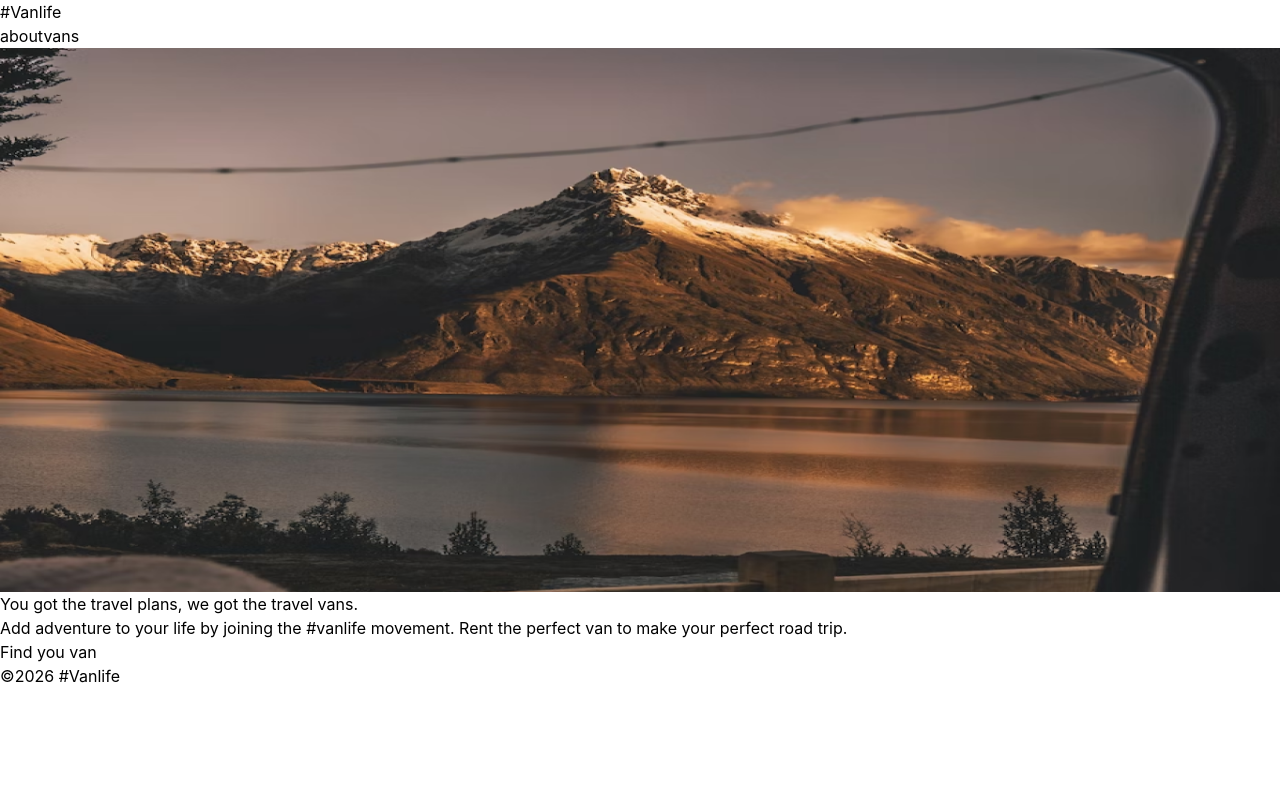
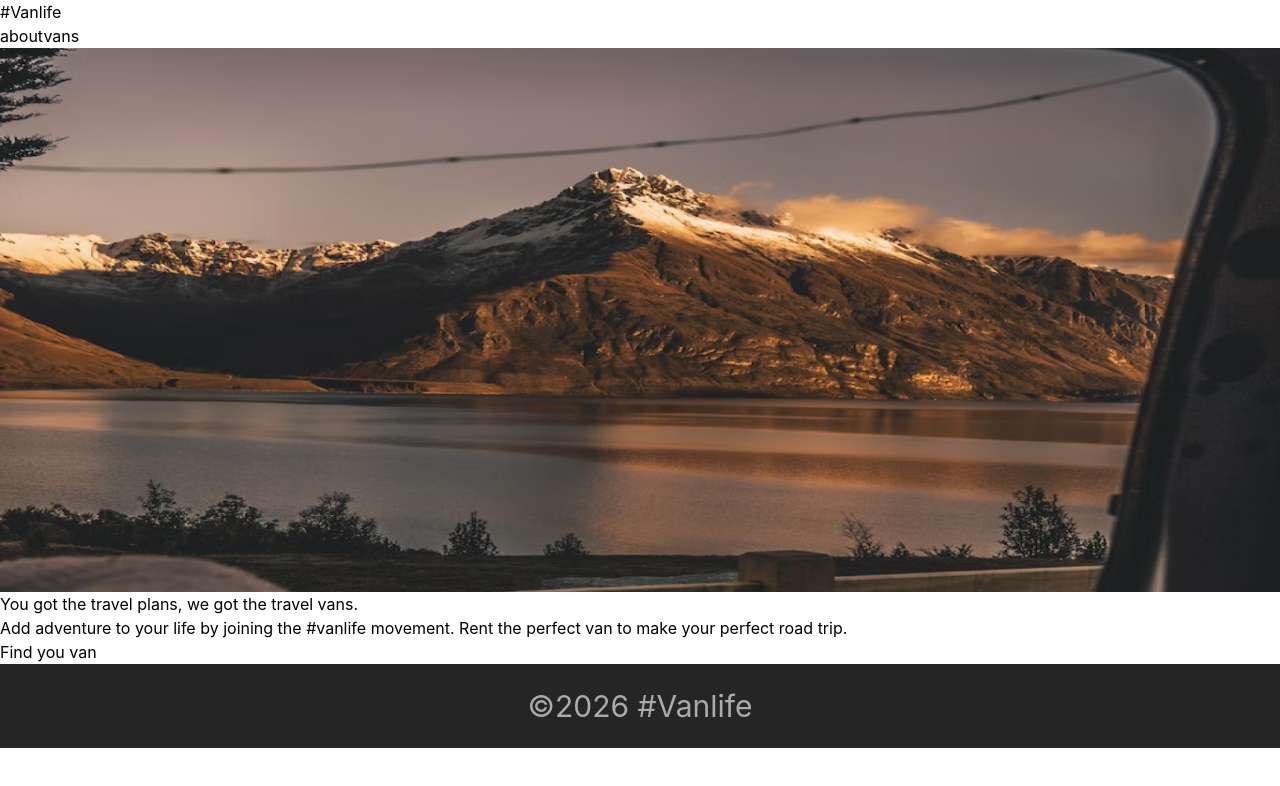
Before and after one commit to jabo-arnold-landry/vanlife-exercises, a React (Vite) app: page / in a window 1280 px wide. Shown: the top 786 px of the page. Built offline with nearby package versions, Linux system fonts and the light colour scheme.

Commit message:
style: update Footer component with styling classes for improved layout

```diff
--- a/src/components/Footer.tsx
+++ b/src/components/Footer.tsx
@@ -1,6 +1,6 @@
 function Footer() {
   return (
-    <footer>
+    <footer className="text-graishcolor bg-footer-bg py-6 text-3xl grid place-content-center">
       <p>&copy;2026 #Vanlife</p>
     </footer>
   );
```
